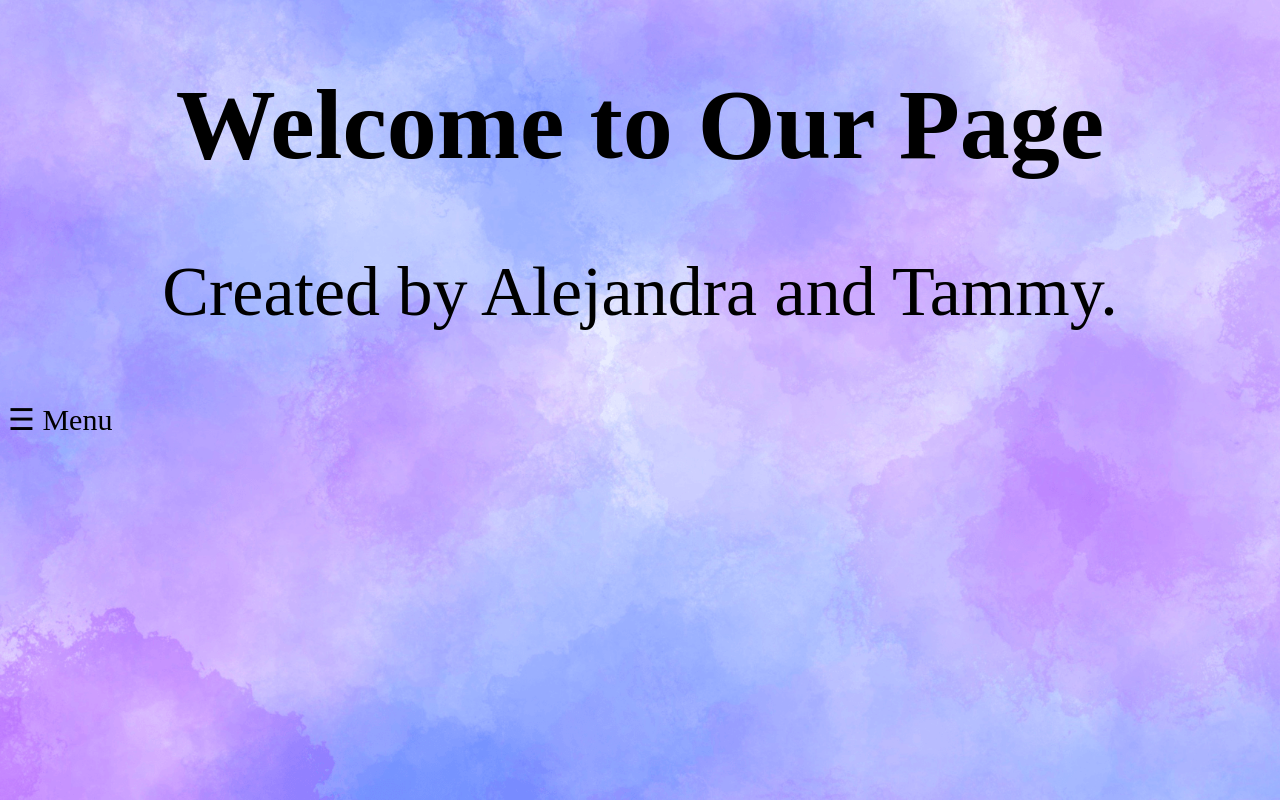
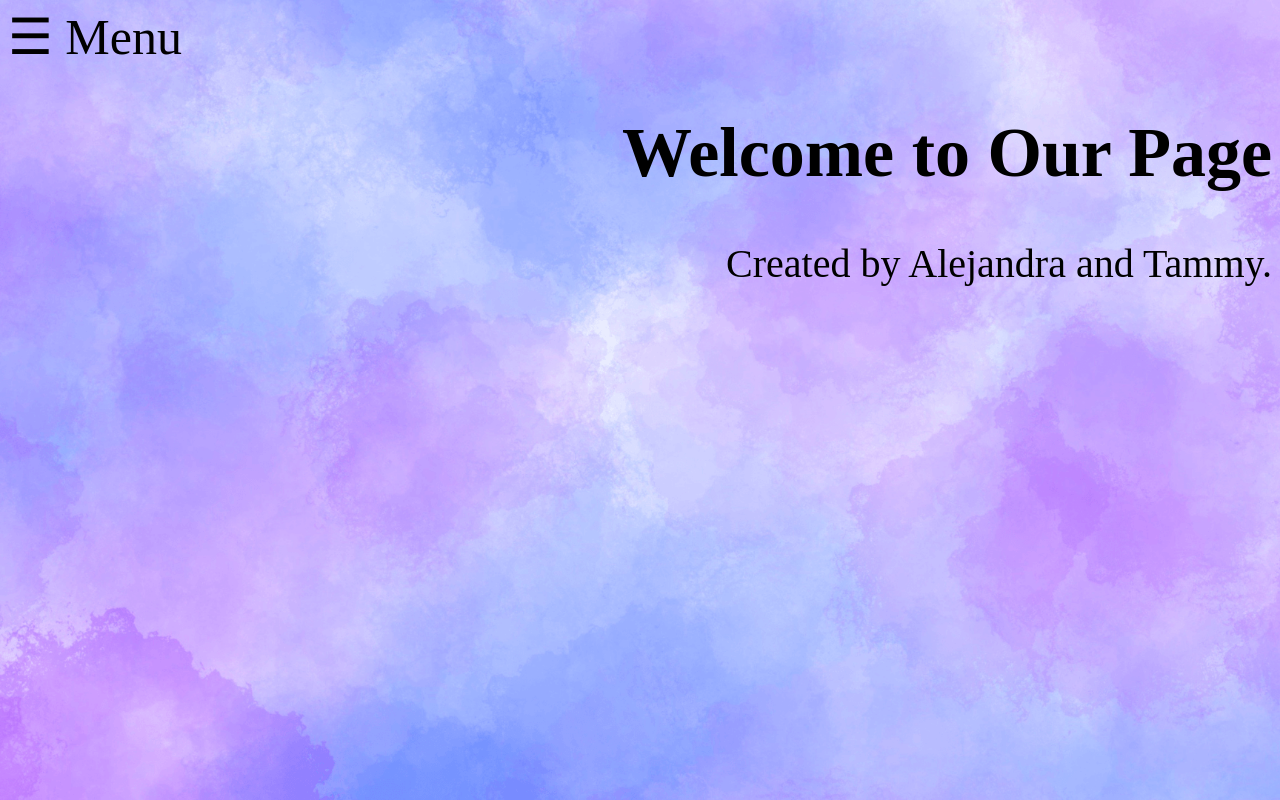
Before and after one commit to asida-00/asida-00.github.io, a plain HTML site: page index.html in a window 1280 px wide. Drawn offline with Linux system fonts and the light colour scheme.

Commit message:
Revise header styles and content alignment
Updated the header section with new styles and content alignment.

```diff
--- a/index.html
+++ b/index.html
@@ -56,10 +56,7 @@
  background-position: center;
  background-attachment: fixed;
  background-color:#D3D3D3;">
- <div style="text-align: center">
- <h1 style="font-family: 'merriweather'; font-size: 100px;">Welcome to Our Page</h1>
- <p style="font-family: 'merriweather'; font-size: 70px;">Created by Alejandra and Tammy.</p>
- </div>
+
  <div id="mySidenav" class="sidenav">
   <a href="javascript:void(0)" class="closebtn" onclick="closeNav()">&times;</a>
   <a href="index.html">Home</a>
@@ -67,7 +64,12 @@
   <a href="about.html">About Us</a>
 </div>
 
- <span style="font-size:30px;cursor:pointer" onclick="openNav()">&#9776; Menu</span>
+ <span style="font-size:50px;cursor:pointer" onclick="openNav()">&#9776; Menu</span>
+
+ <div style="text-align: right">
+ <h1 style="font-family: 'merriweather'; font-size: 70px;">Welcome to Our Page</h1>
+ <p style="font-family: 'merriweather'; font-size: 40px;">Created by Alejandra and Tammy.</p>
+ </div>
 
  <script>
 function openNav() {
```
